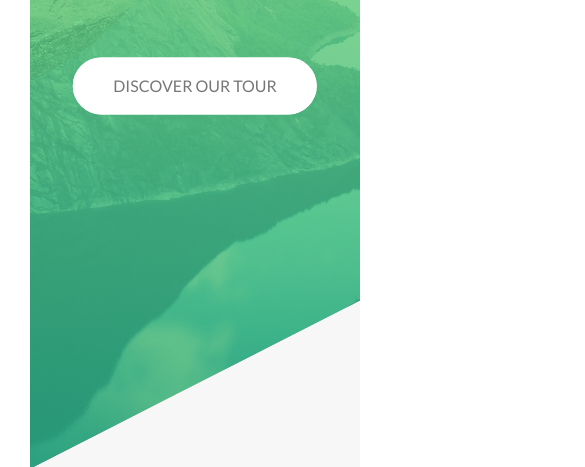
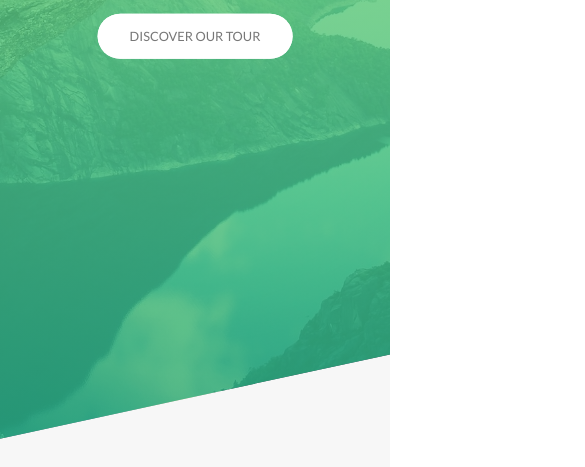
Before and after one commit to johnpersie/Advance-CSS-Project, a website: page index.html in a window 390 px wide. Shown: the part 363-830 px from the top of the page, 585 px wide, since content can reach past the window. Drawn offline with Linux system fonts and the light colour scheme.

Commit message:
writing media queries - base typography and  layout

```diff
--- a/sass/abstracts/_mixins.scss
+++ b/sass/abstracts/_mixins.scss
@@ -13,3 +13,37 @@
     transform: translate(-50%, -50%);
 
 }
+
+// MEDIA QUERY MANAGER
+/*
+O - 600px:          Phone
+600 - 900px:        Tablet Portrait
+900 - 1200px:       Tablet Landscape
+[1200 - 1800]       is where our normal style apply
+1800px + :          Big desktop
+*/
+
+/*
+$breakpoint argument choices
+-phone
+-tab-port
+-tab-land
+-big-desktop
+
+ORDER: base + typography > general layout + grid > page layout > components
+1em = 16px
+*/
+@mixin respond($breakpoint) {
+    @if $breakpoint == phone {
+        @media (max-width: 37.5em) { @content };    //600px
+    }
+    @if $breakpoint == tab-port {
+        @media (max-width: 56.25em) { @content };    //900px
+    }
+    @if $breakpoint == tab-land {
+        @media (max-width: 75em) { @content };   //1200px
+    }
+    @if $breakpoint == big-desktop {
+        @media (min-width: 112.5em) { @content };   //1800px
+    }
+}
--- a/sass/abstracts/_variables.scss
+++ b/sass/abstracts/_variables.scss
@@ -26,6 +26,7 @@ $default-font-size: 1.6rem;
 // Grid
 $grid-width: 114rem;
 $gutter-vertical: 8rem;
+$gutter-vertical-small: 6rem;
 $gutter-horizontal: 6rem;
 
 // BOX-SHADOWS
--- a/sass/base/_base.scss
+++ b/sass/base/_base.scss
@@ -7,9 +7,25 @@
 }
 html {
     // this defines what 1rem is
-    font-size: 62.5%;
+    font-size: 62.5%;   /* 1rem =16px; 16px/16px =62.5% */
+
+    @include respond(tab-land){    //width <1200?
+        font-size: 56.25%;    //1rem =9px, 9/16 =56.25%
+    }
+    @include respond(tab-port) { // width <900?
+        font-size: 50%;   //1rem = 8px, 8/16 =50%
+    }
+    @include respond(big-desktop) {
+        font-size: 75%;   //1rem =12, 12/16 =75%
+    }
+
 }
 
 body {
     box-sizing: border-box;
+    padding: 3rem;
+
+    @include respond(tab-port) {
+        padding: 0;
+    }
 }
--- a/sass/base/_typography.scss
+++ b/sass/base/_typography.scss
@@ -4,8 +4,8 @@ body {
     font-size:$default-font-size;
     line-height: 1.7;
     color: $color-grey-dark;
-    padding: 3rem;
     box-sizing: border-box;
+
 }
 
 
@@ -15,6 +15,11 @@ body {
     backface-visibility: hidden;
     margin-bottom: 6rem;
 
+    @include respond(phone) {
+        letter-spacing: 1rem;
+        font-size: 5rem;
+    }
+
     &--main {
         display:block;
         font-size: 6rem;
@@ -23,6 +28,7 @@ body {
         animation-name: moveInLeft;
         animation-duration: 1s;
         animation-timing-function: ease-out;
+
     }
     &--sub {
         display: block;
@@ -30,7 +36,14 @@ body {
         font-weight: 700;
         letter-spacing: 1.75rem;
         animation: moveInRight 1s ease-out;
+
+        @include respond (phone) {
+            letter-spacing: .5rem;
+        }
     }
+
+
+
 }
 
 .heading-secondary {
@@ -45,6 +58,12 @@ body {
     letter-spacing:.2rem;
     transition: all .2s;
 
+    @include respond (tab-port) {
+        font-size: 2.5rem;
+    }
+    @include respond (phone) {
+        font-size: 2.5rem;
+    }
 
     &:hover {
         transform: skewY(2deg) skewX(15deg) scale(1.1) ;
--- a/sass/components/_story.scss
+++ b/sass/components/_story.scss
@@ -8,8 +8,6 @@
     padding-left: 9rem;
     font-size: $default-font-size;
     transform: skewX(-12deg);
-
-
 
     &__shape {
         width: 15rem;
--- a/sass/layout/_footer.scss
+++ b/sass/layout/_footer.scss
@@ -3,6 +3,10 @@
     padding: 10rem 0;
     font-size: 1.4rem;
     color: $color-grey-light-1;
+
+    @include respond (tab-port) {
+        padding: 8rem 0;
+    }
 
     &__logo-box {
         text-align: center;
@@ -19,6 +23,11 @@
         border-top: 1px solid $color-grey-dark;
         padding-top: 2rem;
         display: inline-block;
+
+        @include respond (tab-port) {
+            width: 100%;
+            text-align: center;
+        }
     }
 
     &__list {
@@ -57,5 +66,11 @@
         padding-top: 2rem;
         width: 80%;
         float: right;
+
+    }
+
+    @include respond (tab-port) {
+        width: 100%;
+        float: none;
     }
 }
--- a/sass/layout/_grid.scss
+++ b/sass/layout/_grid.scss
@@ -1,10 +1,19 @@
 .row {
     width: $grid-width;
     margin: 0 auto;
-    margin-bottom: $gutter-vertical;
+    // margin-bottom: $gutter-vertical;
 
     &:not(:last-child) {
         margin-bottom: $gutter-vertical;
+
+        @include respond(tab-port) {
+            margin-bottom: $gutter-vertical-small;
+        }
+    }
+
+    @include respond(tab-port) {
+        max-width: 50rem;
+        padding: 0 3rem;
     }
 
     @include clearfix;
@@ -14,8 +23,18 @@
 
         &:not(:last-child) {
             margin-right: $gutter-horizontal;
+
+            @include respond(tab-port) {
+                margin-right: 0;
+                margin-bottom: $gutter-vertical-small;
+            }
+        }
+
+        @include respond (tab-port) {
+            width: 100% !important;
         }
     }
+
 
     .col-1-of-2 {
         width: calc((100% - #{$gutter-horizontal}) / 2);
--- a/sass/layout/_header.scss
+++ b/sass/layout/_header.scss
@@ -8,9 +8,13 @@
     background-size: cover;
     background-position: top;
     position: relative;
-    -webkit-clip-path: polygon(0 0, 100% 0, 100% 79%, 0 100%);
-    clip-path: polygon(0 0, 100% 0, 100% 79%, 0 100%);
+    -webkit-clip-path: polygon(0 0, 100% 0, 100% 75vh, 0 100%);
+    clip-path: polygon(0 0, 100% 0, 100% 75vh, 0 100%);
 
+    @include respond(phone) {
+        -webkit-clip-path: polygon(0 0, 100% 0, 100% 85vh, 0 100%);
+        clip-path: polygon(0 0, 100% 0, 100% 85vh, 0 100%);
+    }
     &__logo-box {
        position: absolute;
        top: 4rem;
--- a/sass/layout/_navigation.scss
+++ b/sass/layout/_navigation.scss
@@ -15,6 +15,16 @@
         box-shadow: 0 1rem 3rem rgba($color-black, .1);
         text-align: center;
         cursor: pointer;
+
+        @include respond(tab-port) {
+            top: 4rem;
+            right: 4rem;
+        }
+
+        @include respond(phone) {
+            top: 3rem;
+            right: 3rem;
+        }
     }
 
     &__background {
@@ -27,7 +37,19 @@
         background-image: radial-gradient($color-primary-light, $color-primary-dark);
         z-index: 1000;
         transition: transform .8s cubic-bezier(0.83, 0, 0.17, 1);
-        // transform: scale(80);
+
+
+
+        @include respond(tab-port) {
+            top: 4rem;
+            right: 4rem;
+        }
+
+
+        @include respond(phone) {
+            top: 3.5rem;
+            right: 3.5rem;
+        }
     }
 
     &__nav {
```
Also changed, not shown: CSS/style.css.
